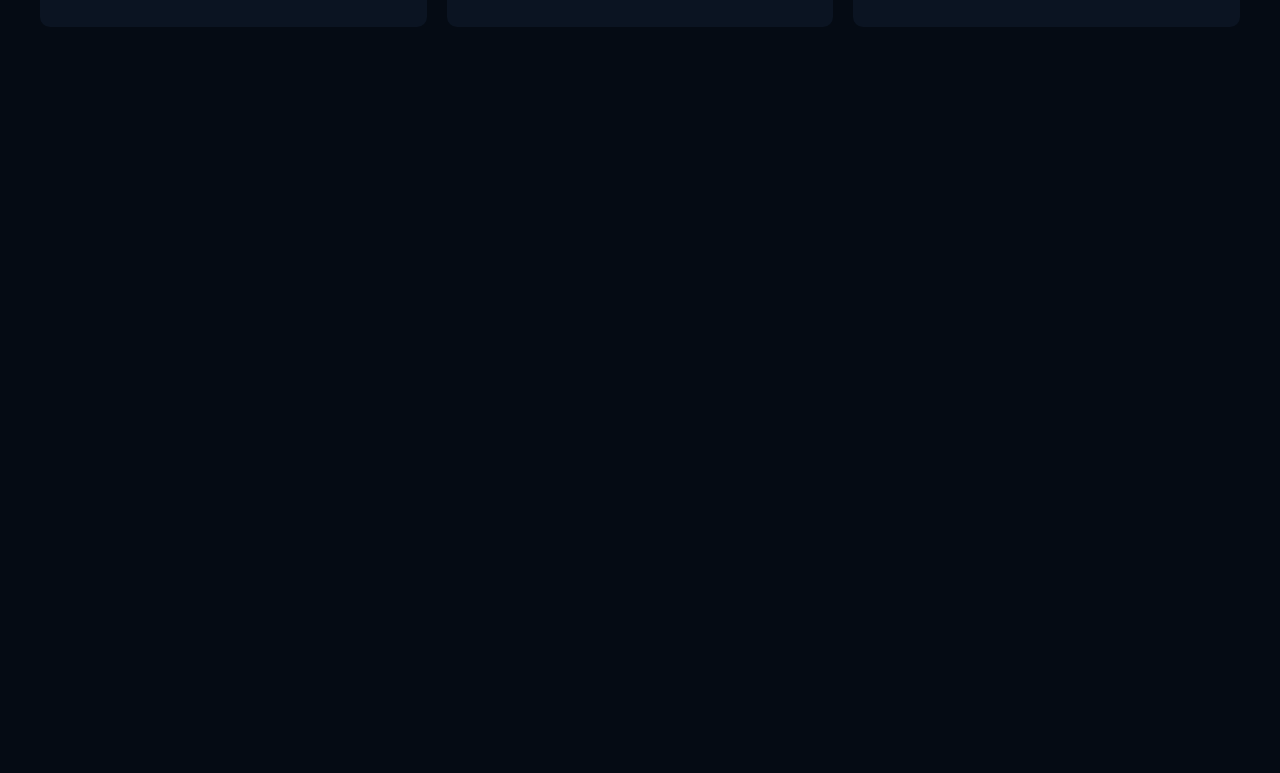
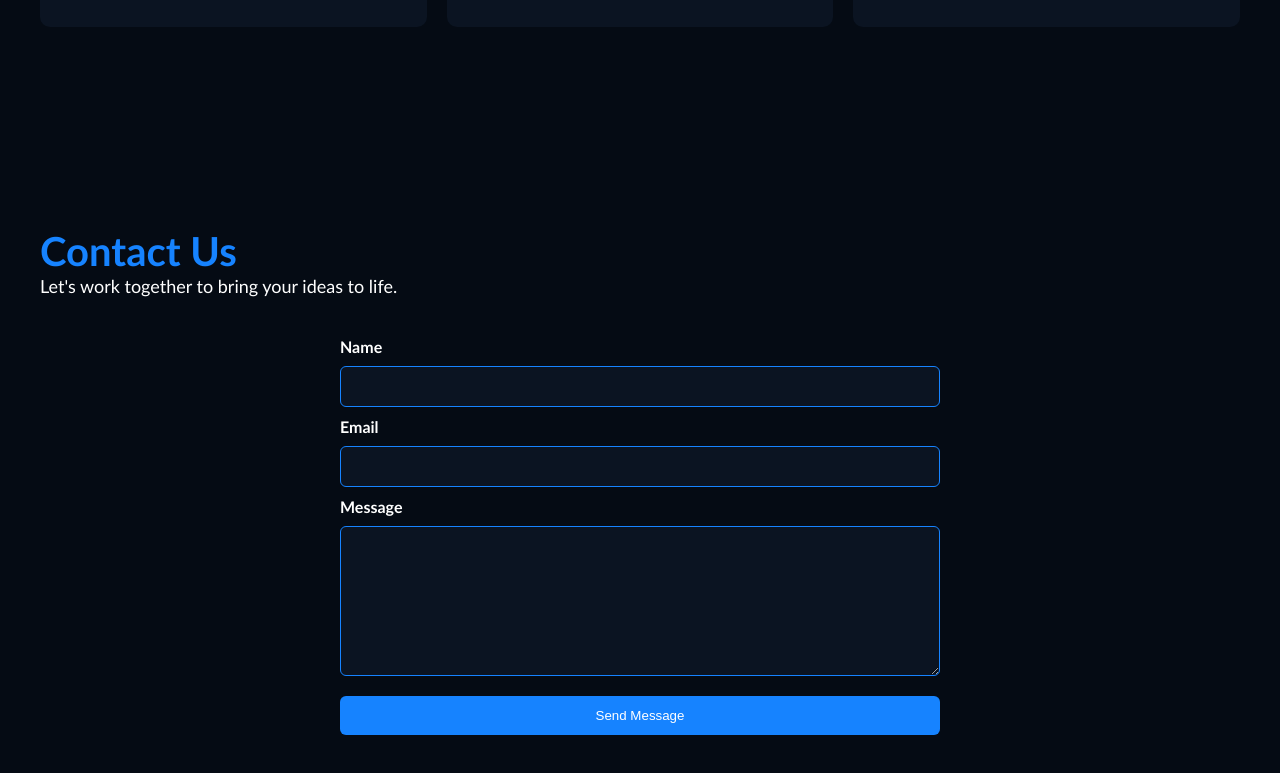
Before and after one commit to mahatiilie/Uk-Graphic-Design, a plain HTML site: page index.html in a window 1280 px wide. Shown: the part 2548-3321 px from the top of the page. Before the commit the page ends 2675 px from the top, so only its background shows below. Drawn offline with Linux system fonts and the light colour scheme.

Commit message:
add contact section

```diff
--- a/index.html
+++ b/index.html
@@ -110,6 +110,20 @@
     </div>
 
   </section>
+  <section class="contact">
+    <h2>Contact Us</h2>
+    <p>Let's work together to bring your ideas to life.</p>
+    <form>
+      <label for="name">Name</label>
+      <input type="text" id="name">
+      <label for="email">Email</label>
+      <input type="email" id="email">
+      <label for="message">Message</label>
+      <textarea id="message"></textarea>
+      <button type="submit">Send Message</button>
+    </form>
+
+  </section>
 
 </main>
 <!--here is footer of the page-->
--- a/style.css
+++ b/style.css
@@ -190,6 +190,22 @@ nav > a:last-child:hover {
   .portfolio-grid {
     flex-direction: column;
   }
+  .contact {
+    padding: 70px 20px;
+  }
+  .contact h2 {
+    font-size: 32px;
+  }
+  .contact form {
+    width: 100%;
+  }
+  .contact > p {
+    font-size: 16px;
+    margin-bottom: 30px;
+  }
+  .contact button {
+    width: 100%;
+  }
 }
 .about {
   padding: 100px 40px;
@@ -272,3 +288,65 @@ nav > a:last-child:hover {
   transform: translateY(-8px);
   border: 1px solid #1683ff;
 }
+.contact {
+  padding: 100px 40px;
+}
+.contact h2 {
+  font-size: 40px;
+  color: #1683ff;
+}
+.contact > p {
+  font-size: 18px;
+  margin-bottom: 40px;
+}
+.contact form {
+  display: flex;
+  flex-direction: column;
+  max-width: 600px;
+  gap: 10px;
+  margin: 0 auto;
+}
+.contact input {
+  padding: 12px;
+  background-color: #0b1422;
+  color: #ffffff;
+  border: 1px solid #1683ff;
+  border-radius: 6px;
+  width: 100%;
+  outline: none;
+}
+.contact input:focus {
+  border: 1px solid #ffffff;
+}
+
+.contact textarea {
+  padding: 12px;
+  min-height: 150px;
+  background-color: #0b1422;
+  color: #ffffff;
+  border: 1px solid #1683ff;
+  border-radius: 6px;
+  width: 100%;
+  outline: none;
+}
+.contact textarea:focus {
+  border: 1px solid #ffffff;
+}
+.contact button {
+  padding: 12px 24px;
+  background-color: #1683ff;
+  color: white;
+  border: none;
+  border-radius: 6px;
+  cursor: pointer;
+  margin-top: 10px;
+  transition: 0.3s;
+}
+.contact button:hover {
+  background-color: #ffffff;
+  color: #1683ff;
+}
+.contact label {
+  font-size: 16px;
+  font-weight: 600;
+}
```
